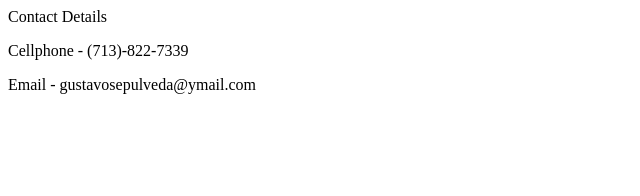
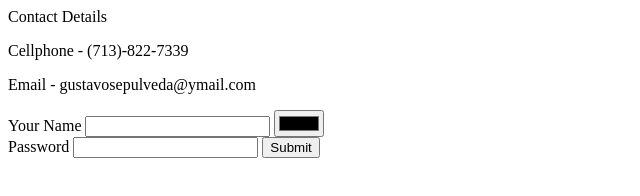
Before and after one commit to gustavosepulveda/webtest, a plain HTML site: page My Contact Details.html in a window 1280 px wide. Shown: the whole page, without its empty margins (0-640 px from the left). Drawn offline with Linux system fonts and the light colour scheme.

Commit message:
Update
This was about input tab, added a text , submit, password and color in HTML using the input attribute

```diff
--- a/My Contact Details.html
+++ b/My Contact Details.html
@@ -8,6 +8,13 @@
     <h>Contact Details</h>
     <p>Cellphone - (713)-822-7339</p>
     <p>Email - gustavosepulveda@ymail.com</p>
-
+<form class="" action="index.html" method="post">
+  <label>Your Name</label>
+  <input type="text" name="Your Name" value="">
+  <input type="color" name="" value=""><br>
+    <label for="">Password</label>
+  <input type="password" name="" value="">
+  <input type="submit" name="">
+</form>
   </body>
 </html>
```
Also changed, not shown: 1 other file.
